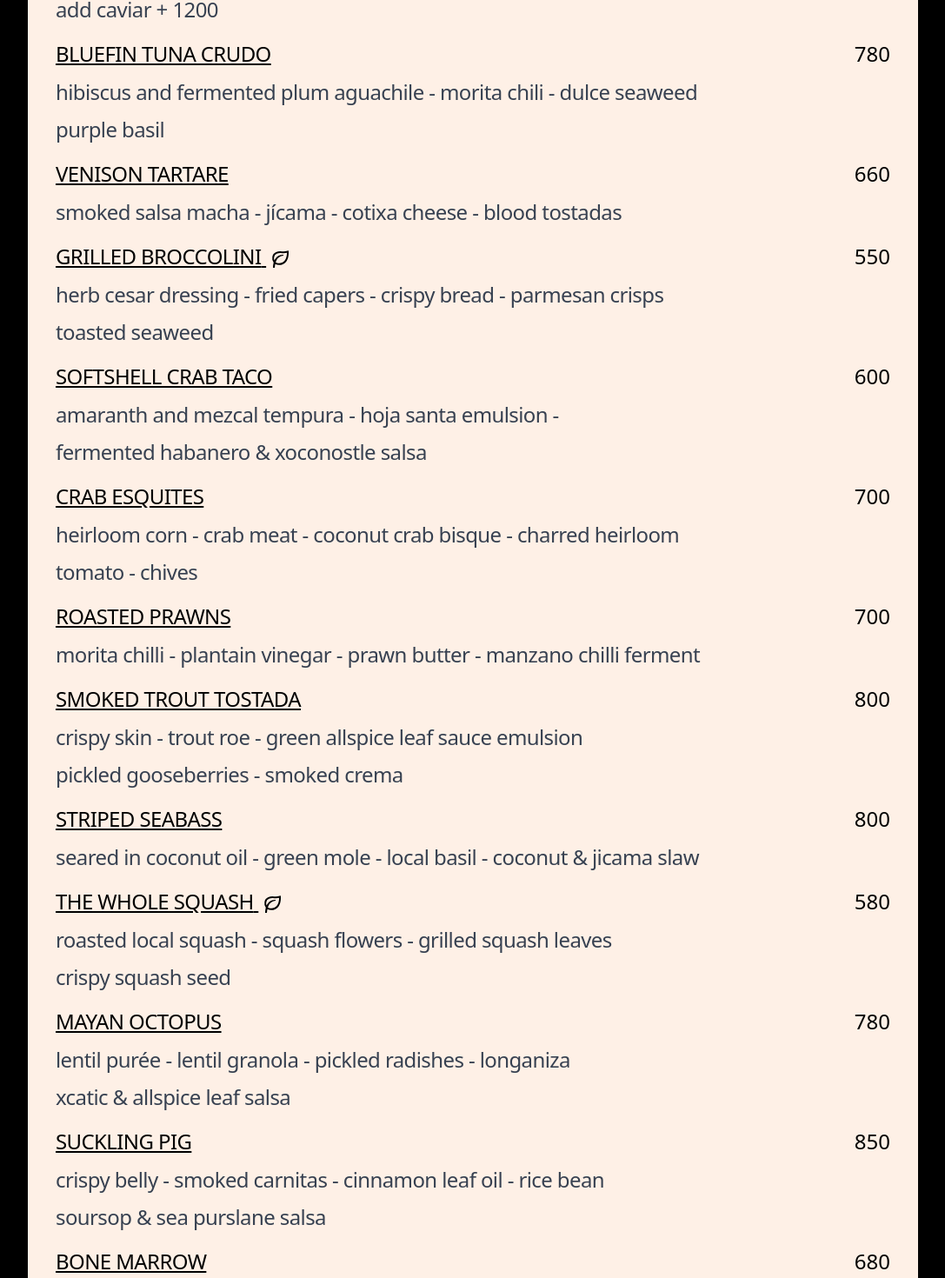
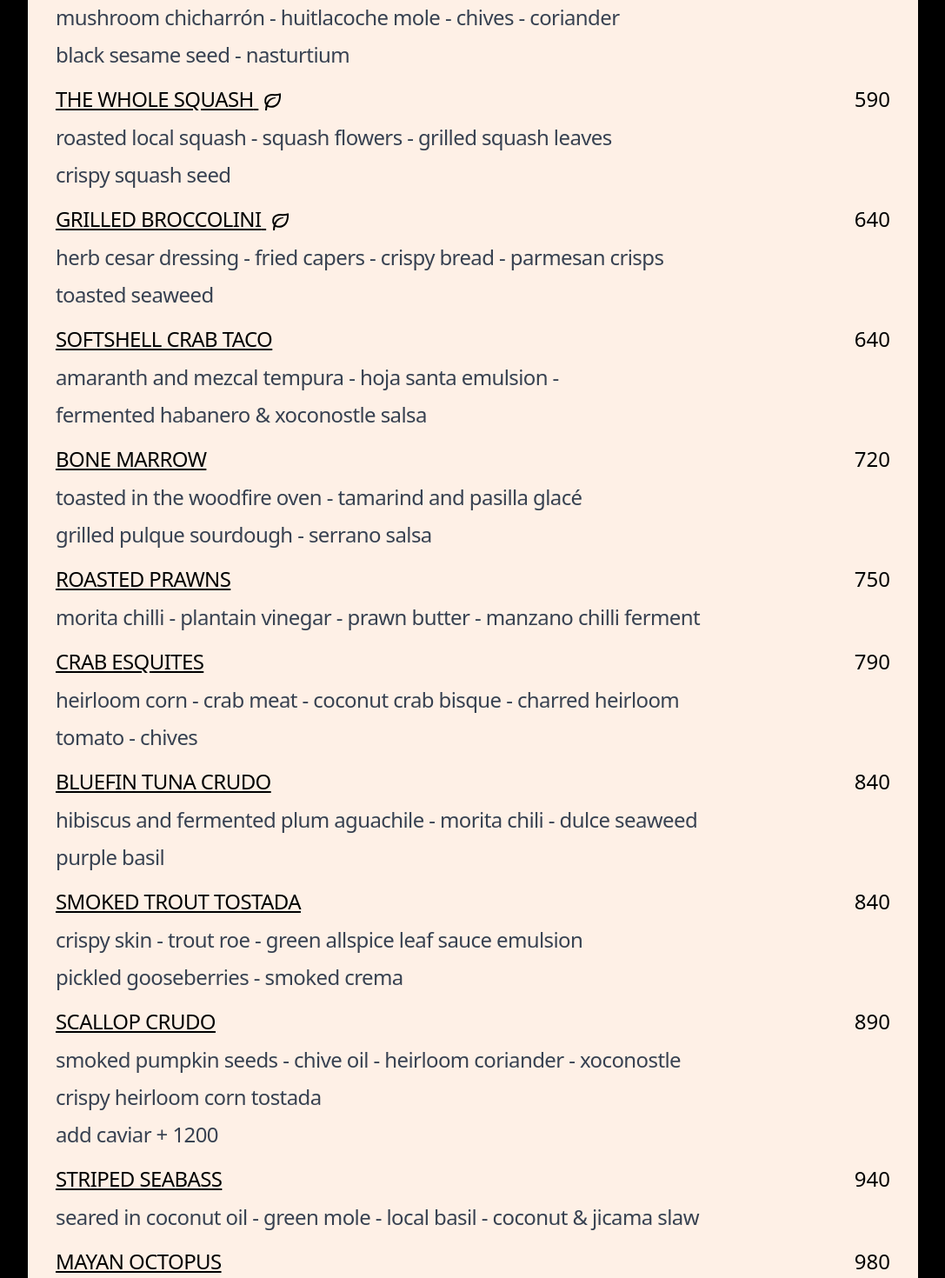
Before and after one commit to LuisLescano988/newMenuArca, a React app: page /carte in a window 1280 px wide. Shown: the part 337-1807 px from the top of the page at 87% size, without its empty margins (96-1183 px from the left). Built offline with nearby package versions, Linux system fonts and the light colour scheme; the HTML template or start-up script is replaced by a standard one.

Commit message:
update carta/carte pricing & sorting

```diff
--- a/src/views/Carta.jsx
+++ b/src/views/Carta.jsx
@@ -24,75 +24,13 @@ const Carta = () => {
     {
       "name": "DZIKILPAK",
       "description": "Dip de pepitas ahumadas - miso de pepitas - flor de calabaza -\ncilantro criollo - aceite de cebollín - tostadas tatemadas",
-      "price": "520",
+      "price": "390",
       "isVegetarian": true
-    },
-    {
-      "name": "CRUDO DE CALLO DE HACHA",
-      "description": "Aguachile de serrano y tomatillo fermentado - aceite de sacate limón -\npolvo de lechuga de mar - salicornia - chicharrón de callo y amaranto\n- kosho de lima local - aguacate y pepino parrillado",
-      "price": "850"
-    },
-    {
-      "name": "CRUDO DE ATÚN ALETA AZUL",
-      "description": "Aguachile de chile morita y ciruela local fermentada - kosho de jamaica -\noxalis - toronja - rábano sandía lacto fermentado - tostadas de tapioca",
-      "price": "780"
     },
     {
       "name": "TARTAR VENADO LOCAL",
       "description": "Salsa macha - jícama - queso cotixa - chaya parrillada - tostadas\ntatemadas",
-      "price": "660"
-    },
-    {
-      "name": "BROCOLINI PARRILLADO",
-      "description": "Aderezo césar - suero de parmesano - cebollín - parmesano crujiente\n- alcaparras fritas",
-      "price": "550",
-      "isVegetarian": true
-    },
-    {
-      "name": "TACOS DE JAIBA CONCHA SUAVE",
-      "description": "En témpura de amaranto y mezcal - kosho de xoconostle y habanero\n- emulsión de hoja santa - hoja santa parrillada",
-      "price": "600"
-    },
-    {
-      "name": "CAMARONES DE CAMPECHE",
-      "description": "Rostisados en mantequilla de chile morita - vinagre de\nplátano macho - salsa de chile manzano",
-      "price": "700"
-    },
-    {
-      "name": "ESQUITES DE CANGREJO",
-      "description": "Maíz cacahuazintle - carne de cangrejo ahumada - bisque cangrejo\ny coco - polvo de flamboyan - maíz tostado - chorizo",
-      "price": "700"
-    },
-    {
-      "name": "TOSTADA DE TRUCHA AHUMADA",
-      "description": "En hojas de pimiento gorda - chicharrón de piel de trucha - emulsión de\naceite de hojas verdes de pimienta gorda - grosella fermentada - cilantro",
-      "price": "800"
-    },
-    {
-      "name": "LOBINA RAYADA",
-      "description": "Sellada en aceite de coco - mole verde caribeño - ensalada de\ncoco y jícama - serrano - aceite de albahaca local",
-      "price": "800"
-    },
-    {
-      "name": "CALABAZA LOCAL",
-      "description": "A la parrilla - témpura de flores de calabaza - ensalada de hojas de calabaza\ny guías - mole de semillas de calabaza - granola de pepitas tostadas",
-      "price": "580",
-      "isVegetarian": true
-    },
-    {
-      "name": "PULPO AL PASTOR",
-      "description": "Cocinado en tepache - adobo de guajillo - mole de lentejas - granola de\nlentejas - rábanos encurtidos - salsa de chile xcatix y pimienta gorda",
-      "price": "780"
-    },
-    {
-      "name": "CARNITAS DE LECHÓN",
-      "description": "Ahumadas en madera de canela fresca - reducción de orejón -\nverdogala - vinagre de mucílago de cacao local - aceite de hojas\nverdes de canela - tortillas",
-      "price": "850"
-    },
-    {
-      "name": "TUÉTANO ROSTIZADO",
-      "description": "Rostizado al horno de leña - glaseado de tamarindo y\npasilla - chile serrano - pan de pulque a la parrilla",
-      "price": "680"
+      "price": "490"
     },
     {
       "name": "TLAYUDA DE SETAS",
@@ -100,9 +38,71 @@ const Carta = () => {
       "price": "550"
     },
     {
+      "name": "CALABAZA LOCAL",
+      "description": "A la parrilla - témpura de flores de calabaza - ensalada de hojas de calabaza\ny guías - mole de semillas de calabaza - granola de pepitas tostadas",
+      "price": "590",
+      "isVegetarian": true
+    },
+    {
+      "name": "BROCOLINI PARRILLADO",
+      "description": "Aderezo césar - suero de parmesano - cebollín - parmesano crujiente\n- alcaparras fritas",
+      "price": "640",
+      "isVegetarian": true
+    },
+    {
+      "name": "TACOS DE JAIBA CONCHA SUAVE",
+      "description": "En témpura de amaranto y mezcal - kosho de xoconostle y habanero\n- emulsión de hoja santa - hoja santa parrillada",
+      "price": "640"
+    },
+    {
+      "name": "TUÉTANO ROSTIZADO",
+      "description": "Rostizado al horno de leña - glaseado de tamarindo y\npasilla - chile serrano - pan de pulque a la parrilla",
+      "price": "720"
+    },
+    {
+      "name": "CAMARONES DE CAMPECHE",
+      "description": "Rostisados en mantequilla de chile morita - vinagre de\nplátano macho - salsa de chile manzano",
+      "price": "750"
+    },
+    {
+      "name": "ESQUITES DE CANGREJO",
+      "description": "Maíz cacahuazintle - carne de cangrejo ahumada - bisque cangrejo\ny coco - polvo de flamboyan - maíz tostado - chorizo",
+      "price": "790"
+    },
+    {
+      "name": "CRUDO DE ATÚN ALETA AZUL",
+      "description": "Aguachile de chile morita y ciruela local fermentada - kosho de jamaica -\noxalis - toronja - rábano sandía lacto fermentado - tostadas de tapioca",
+      "price": "840"
+    },
+    {
+      "name": "TOSTADA DE TRUCHA AHUMADA",
+      "description": "En hojas de pimiento gorda - chicharrón de piel de trucha - emulsión de\naceite de hojas verdes de pimienta gorda - grosella fermentada - cilantro",
+      "price": "840"
+    },
+    {
+      "name": "CRUDO DE CALLO DE HACHA",
+      "description": "Aguachile de serrano y tomatillo fermentado - aceite de sacate limón -\npolvo de lechuga de mar - salicornia - chicharrón de callo y amaranto\n- kosho de lima local - aguacate y pepino parrillado",
+      "price": "890"
+    },
+    {
+      "name": "LOBINA RAYADA",
+      "description": "Sellada en aceite de coco - mole verde caribeño - ensalada de\ncoco y jícama - serrano - aceite de albahaca local",
+      "price": "940"
+    },
+    {
+      "name": "PULPO AL PASTOR",
+      "description": "Cocinado en tepache - adobo de guajillo - mole de lentejas - granola de\nlentejas - rábanos encurtidos - salsa de chile xcatix y pimienta gorda",
+      "price": "980"
+    },
+    {
       "name": "TLAYUDA DE WAGUY MEXICANO",
       "description": "Sésamo negro - mole de huitlacoche y tuétano - queso\nchiapas - carnitas de rabo de toro",
-      "price": "900"
+      "price": "1180"
+    },
+    {
+      "name": "CARNITAS DE LECHÓN",
+      "description": "Ahumadas en madera de canela fresca - reducción de orejón -\nverdogala - vinagre de mucílago de cacao local - aceite de hojas\nverdes de canela - tortillas",
+      "price": "1240"
     },
     {
       "name": "PAN DE PULQUE",
--- a/src/views/Carte.jsx
+++ b/src/views/Carte.jsx
@@ -24,75 +24,13 @@ const Carte = () => {
     {
       name: "DZIKILPAK",
       description: "smoked pumpkin seeds - chive oil - heirloom coriander - xoconostle\ncrispy heirloom corn tostada",
-      price: "520",
+      price: "390",
       isVegetarian: true
-    },
-    {
-      name: "SCALLOP CRUDO",
-      description: "smoked pumpkin seeds - chive oil - heirloom coriander - xoconostle\ncrispy heirloom corn tostada\nadd caviar + 1200",
-      price: "850"
-    },
-    {
-      name: "BLUEFIN TUNA CRUDO",
-      description: "hibiscus and fermented plum aguachile - morita chili - dulce seaweed\npurple basil",
-      price: "780"
     },
     {
       name: "VENISON TARTARE",
       description: "smoked salsa macha - jícama - cotixa cheese - blood tostadas",
-      price: "660"
-    },
-    {
-      name: "GRILLED BROCCOLINI",
-      description: "herb cesar dressing - fried capers - crispy bread - parmesan crisps\ntoasted seaweed",
-      price: "550",
-      isVegetarian: true
-    },
-    {
-      name: "SOFTSHELL CRAB TACO",
-      description: "amaranth and mezcal tempura - hoja santa emulsion -\nfermented habanero & xoconostle salsa",
-      price: "600"
-    },
-    {
-      name: "CRAB ESQUITES",
-      description: "heirloom corn - crab meat - coconut crab bisque - charred heirloom\ntomato - chives",
-      price: "700"
-    },
-    {
-      name: "ROASTED PRAWNS",
-      description: "morita chilli - plantain vinegar - prawn butter - manzano chilli ferment",
-      price: "700"
-    },
-    {
-      name: "SMOKED TROUT TOSTADA",
-      description: "crispy skin - trout roe - green allspice leaf sauce emulsion\npickled gooseberries - smoked crema",
-      price: "800"
-    },
-    {
-      name: "STRIPED SEABASS",
-      description: "seared in coconut oil - green mole - local basil - coconut & jicama slaw",
-      price: "800"
-    },
-    {
-      name: "THE WHOLE SQUASH",
-      description: "roasted local squash - squash flowers - grilled squash leaves\ncrispy squash seed",
-      price: "580",
-      isVegetarian: true
-    },
-    {
-      name: "MAYAN OCTOPUS",
-      description: "lentil purée - lentil granola - pickled radishes - longaniza\nxcatic & allspice leaf salsa",
-      price: "780"
-    },
-    {
-      name: "SUCKLING PIG",
-      description: "crispy belly - smoked carnitas - cinnamon leaf oil - rice bean\nsoursop & sea purslane salsa",
-      price: "850"
-    },
-    {
-      name: "BONE MARROW",
-      description: "toasted in the woodfire oven - tamarind and pasilla glacé\ngrilled pulque sourdough - serrano salsa",
-      price: "680"
+      price: "490"
     },
     {
       name: "GRILLED MUSHROOM TLAYUDA",
@@ -100,9 +38,71 @@ const Carte = () => {
       price: "550"
     },
     {
+      name: "THE WHOLE SQUASH",
+      description: "roasted local squash - squash flowers - grilled squash leaves\ncrispy squash seed",
+      price: "590",
+      isVegetarian: true
+    },
+    {
+      name: "GRILLED BROCCOLINI",
+      description: "herb cesar dressing - fried capers - crispy bread - parmesan crisps\ntoasted seaweed",
+      price: "640",
+      isVegetarian: true
+    },
+    {
+      name: "SOFTSHELL CRAB TACO",
+      description: "amaranth and mezcal tempura - hoja santa emulsion -\nfermented habanero & xoconostle salsa",
+      price: "640"
+    },
+    {
+      name: "BONE MARROW",
+      description: "toasted in the woodfire oven - tamarind and pasilla glacé\ngrilled pulque sourdough - serrano salsa",
+      price: "720"
+    },
+    {
+      name: "ROASTED PRAWNS",
+      description: "morita chilli - plantain vinegar - prawn butter - manzano chilli ferment",
+      price: "750"
+    },
+    {
+      name: "CRAB ESQUITES",
+      description: "heirloom corn - crab meat - coconut crab bisque - charred heirloom\ntomato - chives",
+      price: "790"
+    },
+    {
+      name: "BLUEFIN TUNA CRUDO",
+      description: "hibiscus and fermented plum aguachile - morita chili - dulce seaweed\npurple basil",
+      price: "840"
+    },
+    {
+      name: "SMOKED TROUT TOSTADA",
+      description: "crispy skin - trout roe - green allspice leaf sauce emulsion\npickled gooseberries - smoked crema",
+      price: "840"
+    },
+    {
+      name: "SCALLOP CRUDO",
+      description: "smoked pumpkin seeds - chive oil - heirloom coriander - xoconostle\ncrispy heirloom corn tostada\nadd caviar + 1200",
+      price: "890"
+    },
+    {
+      name: "STRIPED SEABASS",
+      description: "seared in coconut oil - green mole - local basil - coconut & jicama slaw",
+      price: "940"
+    },
+    {
+      name: "MAYAN OCTOPUS",
+      description: "lentil purée - lentil granola - pickled radishes - longaniza\nxcatic & allspice leaf salsa",
+      price: "980"
+    },
+    {
       name: "MEXICAN WAGYU TLAYUDA",
       description: "grilled flank steak - oxtail carnitas - smoked yuca purée - huilacoche mole",
-      price: "900"
+      price: "1180"
+    },
+    {
+      name: "SUCKLING PIG",
+      description: "crispy belly - smoked carnitas - cinnamon leaf oil - rice bean\nsoursop & sea purslane salsa",
+      price: "1240"
     },
     {
       name: "GRILLED SOURDOUGH PULQUE BREAD",
```
